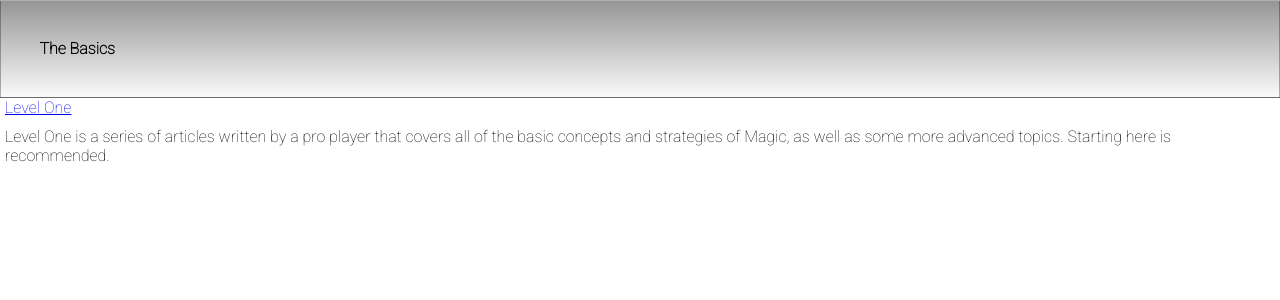
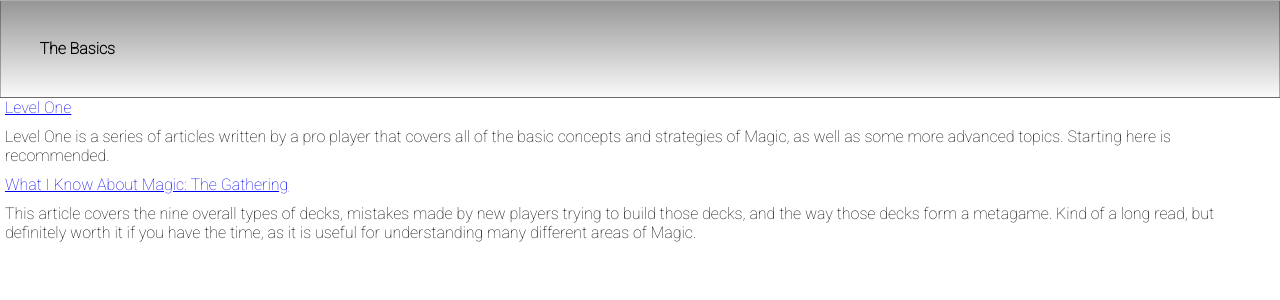
Before and after one commit to tpark622/tpark622, a Jekyll site: the page basics.html, which Jekyll copies as it is, in a window 1280 px wide. Shown: the top 300 px of the page. Built offline with Jekyll 4.4.1, drawn with Linux system fonts in a browser that asks for light colours.

Commit message:
Create basics.html

```diff
--- a/basics.html
+++ b/basics.html
@@ -10,5 +10,7 @@
   <ul>The Basics</ul>
   <a href="http://magic.wizards.com/en/articles/archive/level-one/level-one-full-course-2015-10-05">Level One</a>
   <p>Level One is a series of articles written by a pro player that covers all of the basic concepts and strategies of Magic, as well as some more advanced topics. Starting here is recommended.</p>
+  <a href="https://boardgamegeek.com/thread/370207/what-i-know-about-magic-gathering">What I Know About Magic: The Gathering</a>
+  <p>This article covers the nine overall types of decks, mistakes made by new players trying to build those decks, and the way those decks form a metagame. Kind of a long read, but definitely worth it if you have the time, as it is useful for understanding many different areas of Magic.</p>
 </body>
 </html>
```
